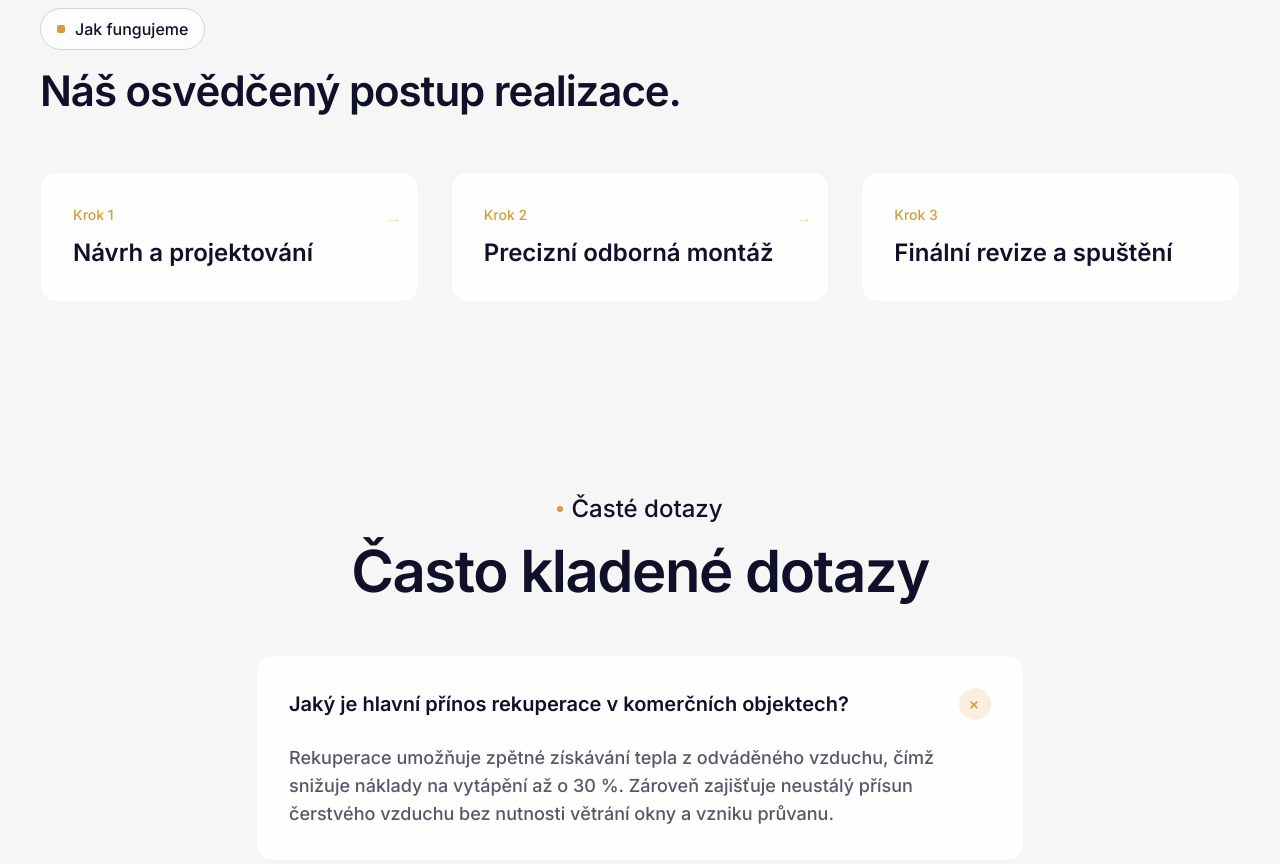
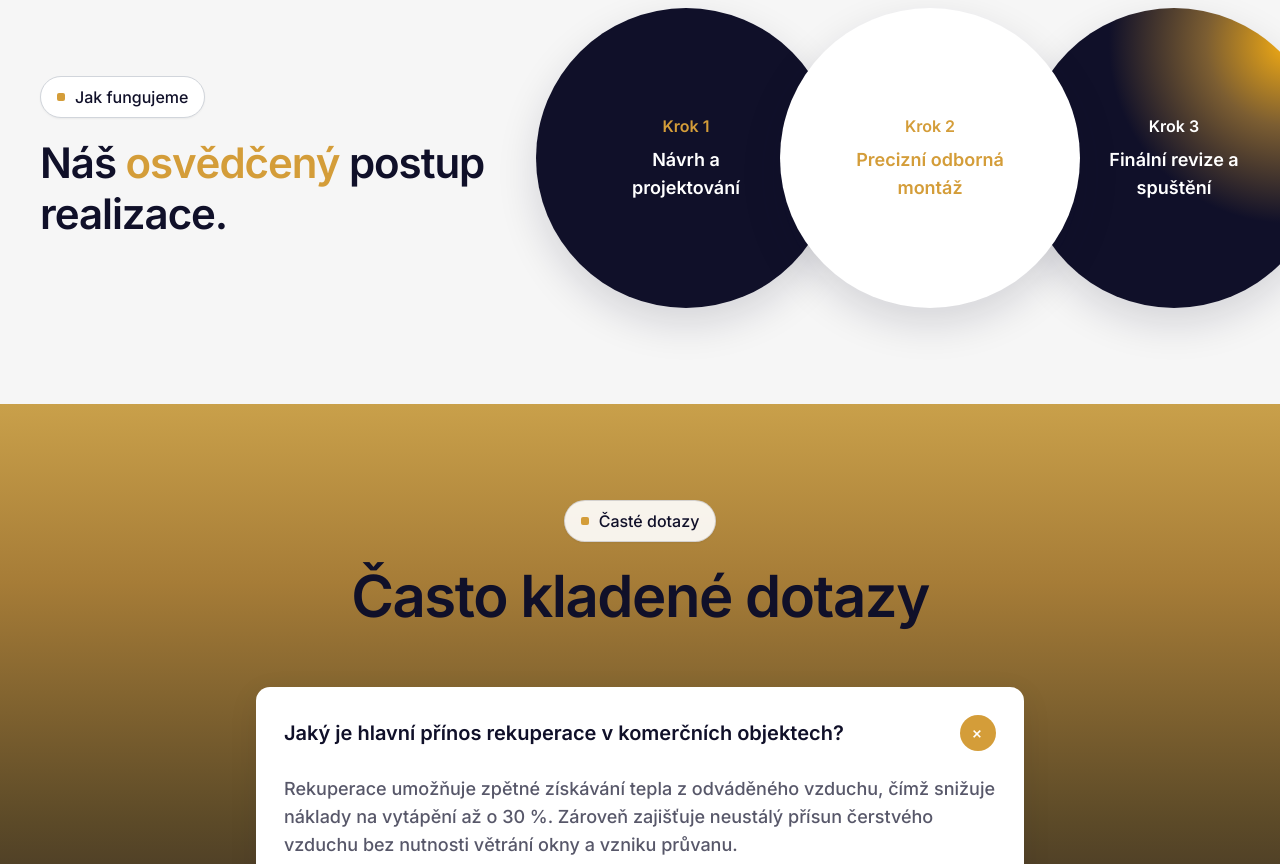
Before and after one commit to GringoOG/prokat, an Astro site: page /sluzby/vzduchotechnika in a window 1280 px wide. Shown: the part 4200-5064 px from the top of the page. Built offline with nearby package versions, Linux system fonts and the light colour scheme; Astro itself is replaced by a stand-in of ours.

Commit message:
Předělat Jak fungujeme a FAQ na podstránkách služeb podle Frameru.
Překrývající kruhy postupu realizace a FAQ se zlatým gradientem pozadí.

Co-authored-by: Cursor <cursoragent@cursor.com>

```diff
--- a/src/pages/sluzby/[slug].astro
+++ b/src/pages/sluzby/[slug].astro
@@ -168,50 +168,81 @@ if (!service) {
       </div>
     </section>
 
-    <section class="py-16 lg:py-24">
+    <section class="process-panel relative overflow-hidden py-16 lg:py-24">
       <div class="mx-auto max-w-site px-6 lg:px-10">
+        <div class="flex flex-col gap-12 lg:flex-row lg:items-center lg:justify-between lg:gap-8 xl:gap-12">
+          <div class="max-w-md shrink-0 lg:max-w-[320px] xl:max-w-md">
             <p
-          class="mb-4 inline-flex w-fit items-center gap-2.5 rounded-full border border-gray-300 bg-white/80 px-4 py-2 text-sm font-medium text-navy md:text-base"
+              class="mb-5 inline-flex w-fit items-center gap-2.5 rounded-full border border-gray-300 bg-white px-4 py-2 text-sm font-medium text-navy shadow-sm md:text-base"
             >
               <span class="h-2 w-2 shrink-0 rounded-[2px] bg-gold" aria-hidden="true"></span>
               Jak fungujeme
             </p>
             <h2
-          class="mb-10 text-3xl font-semibold leading-snug tracking-tight text-navy sm:text-4xl lg:mb-14 lg:text-[42px] lg:leading-[1.2]"
+              class="text-3xl font-semibold leading-snug tracking-tight text-navy sm:text-4xl lg:text-[42px] lg:leading-[1.2]"
             >
-          Náš osvědčený postup realizace.
+              Náš <span class="text-gold">osvědčený</span> postup realizace.
             </h2>
+          </div>
 
-        <div class="grid grid-cols-1 gap-6 md:grid-cols-3 md:gap-8">
+          <div
+            class="process-circles relative mx-auto flex w-full max-w-[720px] items-center justify-center lg:mx-0 lg:max-w-none lg:justify-end"
+            aria-label="Postup realizace"
+          >
             {
-            processSteps.map((item, index) => (
-              <article class="relative rounded-2xl border border-gray-100 bg-white/90 p-6 lg:p-8">
-                <p class="mb-3 text-sm font-medium text-gold">{item.step}</p>
-                <h3 class="text-xl font-semibold leading-snug text-navy lg:text-2xl">{item.title}</h3>
-                {index < processSteps.length - 1 && (
-                  <span
-                    class="pointer-events-none absolute right-4 top-8 hidden text-gold/40 md:block"
-                    aria-hidden="true"
+              processSteps.map((item, index) => {
+                const variant =
+                  index === 0 ? 'navy' : index === 1 ? 'white' : 'glow';
+                const stepClass =
+                  index === 0
+                    ? 'text-gold'
+                    : index === 1
+                      ? 'text-gold'
+                      : 'text-white';
+                const titleClass =
+                  index === 0
+                    ? 'text-white'
+                    : index === 1
+                      ? 'text-gold'
+                      : 'text-white';
+                return (
+                  <article
+                    class:list={[
+                      'process-circle',
+                      `process-circle--${variant}`,
+                      index === 1 ? 'z-[3]' : index === 2 ? 'z-[2]' : 'z-[1]',
+                      index > 0 && 'process-circle--overlap',
+                    ]}
                   >
-                    →
-                  </span>
-                )}
+                    <p class:list={['text-sm font-semibold md:text-base', stepClass]}>{item.step}</p>
+                    <h3
+                      class:list={[
+                        'mt-2 max-w-[9.5rem] text-base font-semibold leading-snug md:text-lg',
+                        titleClass,
+                      ]}
+                    >
+                      {item.title}
+                    </h3>
                   </article>
-            ))
+                );
+              })
             }
+          </div>
         </div>
       </div>
     </section>
 
-    <section class="py-16 lg:py-24">
-      <div class="mx-auto max-w-site px-6 lg:px-10">
-        <div class="mb-12 text-center">
-          <p class="mb-4 inline-flex items-center gap-2 text-sm font-medium text-navy md:text-[24px]">
-            <span class="h-1.5 w-1.5 rounded-full bg-gold" aria-hidden="true"></span>
+    <section class="faq-panel relative overflow-hidden py-16 lg:py-24">
+      <div class="relative mx-auto max-w-site px-6 lg:px-10">
+        <div class="mb-10 text-center lg:mb-14">
+          <p
+            class="mx-auto mb-5 inline-flex w-fit items-center gap-2.5 rounded-full border border-navy/15 bg-white/90 px-4 py-2 text-sm font-medium text-navy shadow-sm md:text-base"
+          >
+            <span class="h-2 w-2 shrink-0 rounded-[2px] bg-gold" aria-hidden="true"></span>
             Časté dotazy
           </p>
           <h2
-            class="text-3xl font-semibold leading-snug tracking-tight text-navy sm:text-4xl lg:text-[58px] lg:leading-[1.25]"
+            class="text-3xl font-semibold leading-snug tracking-tight text-navy sm:text-4xl lg:text-[58px] lg:leading-[1.2]"
           >
             Často kladené dotazy
           </h2>
@@ -221,21 +252,21 @@ if (!service) {
           {
             service.faqs.map((faq, index) => (
               <details
-                class="faq-item group overflow-hidden rounded-2xl border border-gray-100 bg-white/90"
+                class="faq-item group overflow-hidden rounded-[14px] bg-white shadow-[0_8px_30px_rgba(16,16,41,0.08)]"
                 open={index === 0}
               >
-                <summary class="flex cursor-pointer list-none items-center justify-between gap-3 p-4 sm:gap-4 sm:p-6 lg:p-8 [&::-webkit-details-marker]:hidden">
+                <summary class="flex cursor-pointer list-none items-center justify-between gap-3 p-5 sm:gap-4 sm:p-6 lg:p-7 [&::-webkit-details-marker]:hidden">
                   <span class="text-left text-sm font-semibold text-navy sm:text-base lg:text-xl">
                     {faq.question}
                   </span>
                   <span
-                    class="faq-icon flex h-8 w-8 shrink-0 items-center justify-center rounded-full bg-gold/15 text-xl font-light leading-none text-gold"
+                    class="faq-icon flex h-9 w-9 shrink-0 items-center justify-center rounded-full bg-gold text-xl font-light leading-none text-white"
                     aria-hidden="true"
                   >
                     +
                   </span>
                 </summary>
-                <div class="-mt-2 px-4 pb-4 sm:px-6 sm:pb-6 lg:px-8 lg:pb-8">
+                <div class="-mt-1 px-5 pb-5 sm:px-6 sm:pb-6 lg:px-7 lg:pb-7">
                   <p class="text-base font-medium leading-relaxed text-navy/70 lg:text-lg">
                     {faq.answer}
                   </p>
@@ -257,6 +288,17 @@ if (!service) {
   }
   .faq-icon {
     transition: transform 0.2s ease;
+  }
+
+  .faq-panel {
+    background: linear-gradient(
+      180deg,
+      #c9a04a 0%,
+      #a67c37 18%,
+      #5c4a28 42%,
+      #1a1520 68%,
+      #0c0c12 100%
+    );
   }
 
   .capabilities-panel {
@@ -307,4 +349,62 @@ if (!service) {
       display: none;
     }
   }
+
+  .process-circle {
+    display: flex;
+    width: min(38vw, 240px);
+    flex-shrink: 0;
+    aspect-ratio: 1;
+    flex-direction: column;
+    align-items: center;
+    justify-content: center;
+    border-radius: 9999px;
+    padding: 1.25rem;
+    text-align: center;
+    box-shadow: 0 16px 40px rgba(16, 16, 41, 0.14);
+  }
+
+  .process-circle--overlap {
+    margin-left: -1.75rem;
+  }
+
+  .process-circle--navy {
+    background: #101029;
+  }
+
+  .process-circle--white {
+    background: #fff;
+  }
+
+  .process-circle--glow {
+    background:
+      radial-gradient(
+        circle at 88% 12%,
+        rgba(255, 180, 18, 0.95) 0%,
+        rgba(212, 157, 57, 0.55) 22%,
+        rgba(16, 16, 41, 0.2) 48%,
+        transparent 62%
+      ),
+      #101029;
+  }
+
+  @media (min-width: 1024px) {
+    .process-circle {
+      width: min(22vw, 280px);
+    }
+
+    .process-circle--overlap {
+      margin-left: -3rem;
+    }
+  }
+
+  @media (min-width: 1280px) {
+    .process-circle {
+      width: 300px;
+    }
+
+    .process-circle--overlap {
+      margin-left: -3.5rem;
+    }
+  }
 </style>
```
Lines whose indentation alone changed are shown as unchanged.
